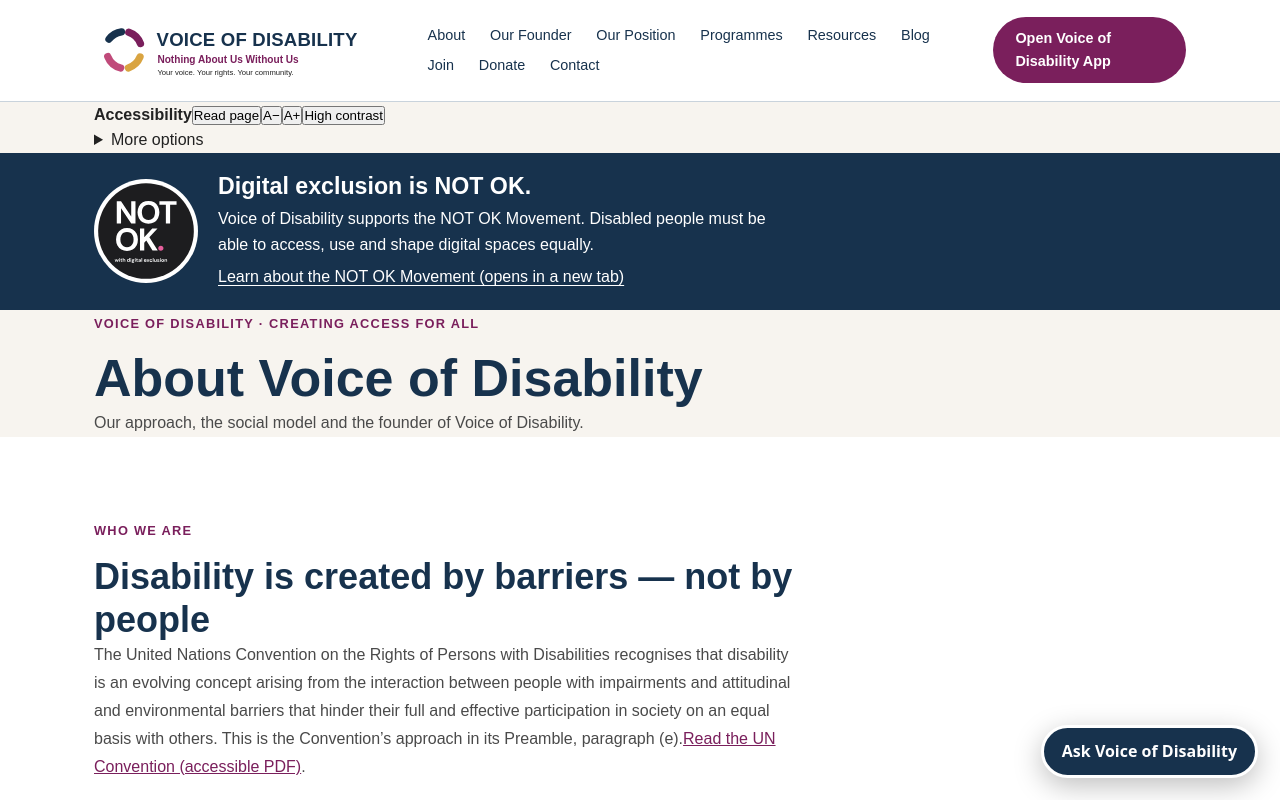
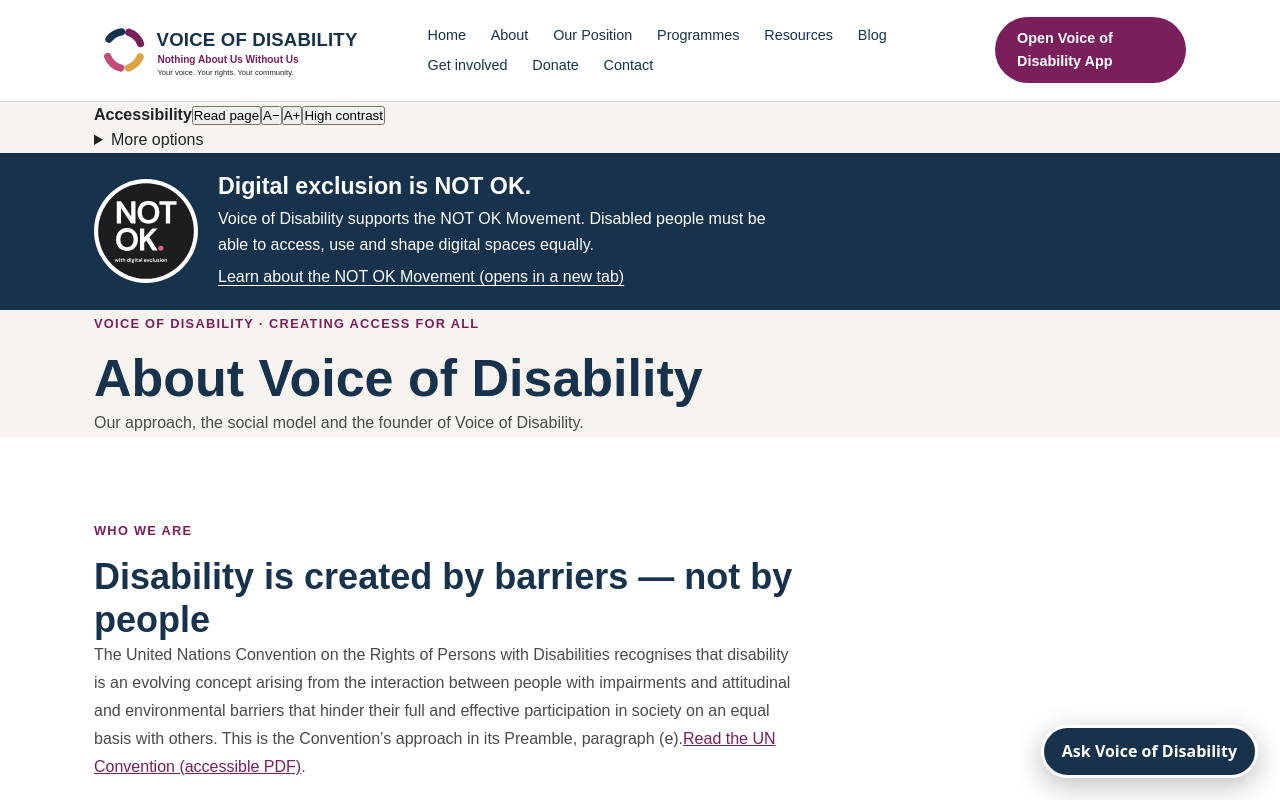
Before and after one commit to laggiesfl/voice-of-disability, a Next.js app: page /about in a window 1280 px wide. Shown: the top 800 px of the page. Built offline with nearby package versions, Linux system fonts and the light colour scheme.

Commit message:
Apply multi-page Voice of Disability layout and accessible navigation

```diff
--- a/app/components/Nav.tsx
+++ b/app/components/Nav.tsx
@@ -16,15 +16,16 @@ export default function Nav() {
         </Link>
 
         <ul className="nav-links" role="list">
-          <li><Link href="/#about">About</Link></li>
-          <li><Link href="/#founder">Our Founder</Link></li>
+          <li><Link href="/">Home</Link></li>
+          <li><Link href="/about">About</Link></li>
+
           <li><Link href="/our-position">Our Position</Link></li>
-          <li><Link href="/#programmes">Programmes</Link></li>
+          <li><Link href="/programmes">Programmes</Link></li>
           <li><Link href="/resources">Resources</Link></li>
           <li><Link href="/blog">Blog</Link></li>
-          <li><Link href="/#membership">Join</Link></li>
-          <li><Link href="/#donate">Donate</Link></li>
-          <li><Link href="/#contact">Contact</Link></li>
+          <li><Link href="/get-involved">Get involved</Link></li>
+          <li><Link href="/support#donate">Donate</Link></li>
+          <li><Link href="/contact">Contact</Link></li>
         </ul>
 
         <Link href="/app-home" className="btn btn-primary nav-cta">
```
